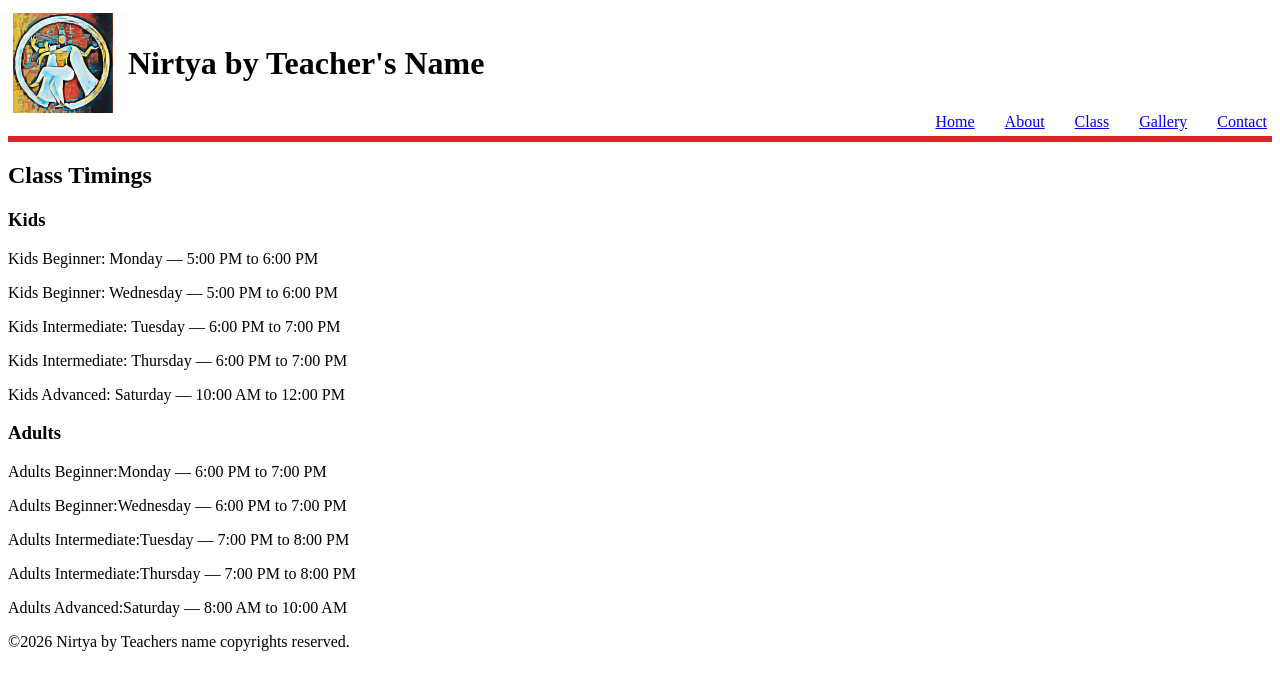
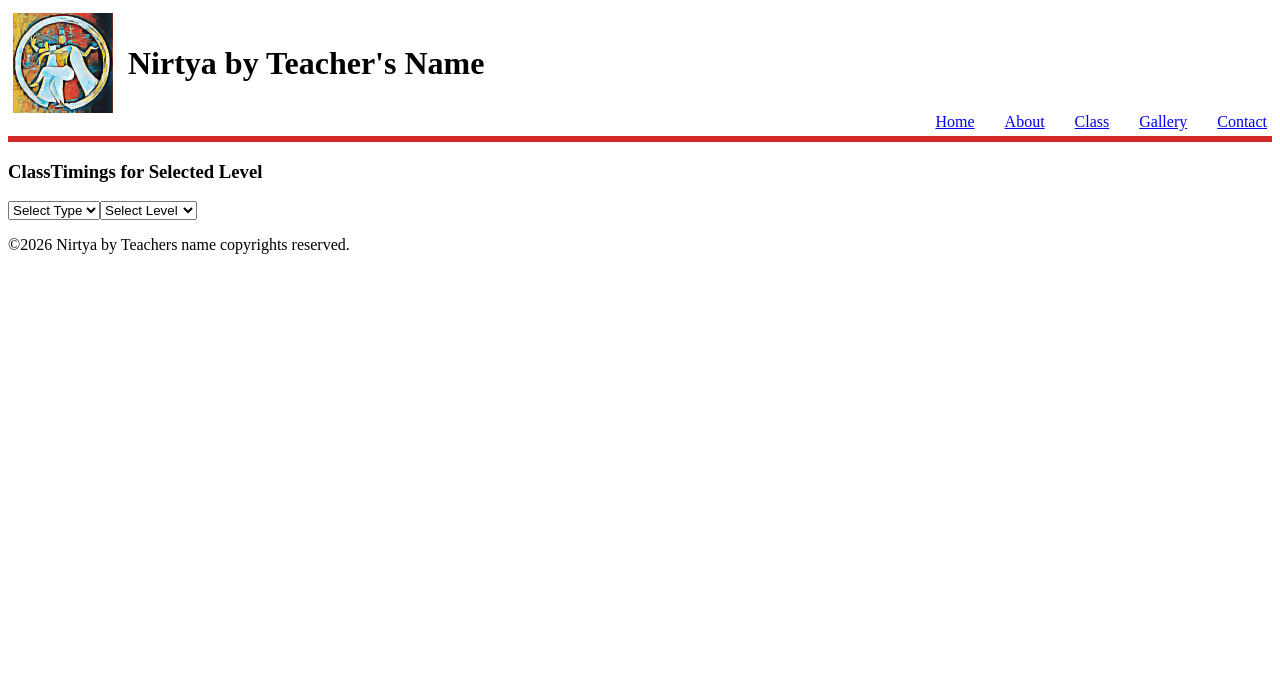
Before and after one commit to suganthi1410/unit1-finalproject-webapplication-suganthi-k, a React (Vite) app in the folder unit1-finalproject-suganthik/: page /schedule/timings in a window 1280 px wide. Shown: the top 690 px of the page. Built offline with nearby package versions, Linux system fonts and the light colour scheme.

Commit message:
Refractored the ClassTimings.jsx(major/parent component) that works well-when i selected the type of student and level it shows the relevent day,time and fees

```diff
--- a/unit1-finalproject-suganthik/src/components/classschedule/ClassTimings.jsx
+++ b/unit1-finalproject-suganthik/src/components/classschedule/ClassTimings.jsx
@@ -1,26 +1,46 @@
-import timings from './mockdata/TimeData.js';
+import { useState } from 'react';
+import timings from './mockdata/ClassTimingsData.js';
+import TimingsDisplay from './TimingsDisplay.jsx';
 
 function ClassTimings() {
-  const kids = timings.filter(item => item.group.startsWith("Kids"));
-  const adults = timings.filter(item => item.group.startsWith("Adults"));
+
+  const [selectedType, setSelectedType] = useState("");
+    const [selectedLevel, setSelectedLevel ] = useState("");
+
+    const filteredTimings = timings.filter((timingInfo) =>{
+      if(!selectedType || !selectedLevel) return false;
+
+      return(
+        timingInfo.type === selectedType &&
+      timingInfo.level === selectedLevel
+    );
+  });
+    console.log("selectedType:",selectedType );
+    console.log("selectedLevel:",selectedLevel);
+    console.log("Filtered:", filteredTimings);
+
 
   return (
     <div>
-      <h2>Class Timings</h2>
+      <h3>ClassTimings for Selected Level </h3>
 
-      <h3>Kids</h3>
-      {kids.map((item, index) => (
-        <p key={index}>
-          {item.group}: {item.time}
-        </p>
-      ))}
+      <select value={selectedType} onChange= {(e) =>
+      setSelectedType(e.target.value)} >
+        <option value="">Select Type </option>
+        <option value="Kids">Kids </option>
+        <option value="Adults">Adults</option>
+      </select>
 
-      <h3>Adults</h3>
-      {adults.map((item, index) => (
-        <p key={index}>
-          {item.group}:{item.time}
-        </p>
-      ))}
+      <select value = {selectedLevel} onChange={(e) =>
+      setSelectedLevel(e.target.value)} >
+        <option value="">Select Level </option>
+        <option value="Beginner">Beginner</option>
+        <option value="Intermediate">Intermediate</option>
+        <option value="Advanced">Advanced</option>
+
+      </select>
+      <TimingsDisplay items={filteredTimings} />
+
     </div>
   );
 }
```
